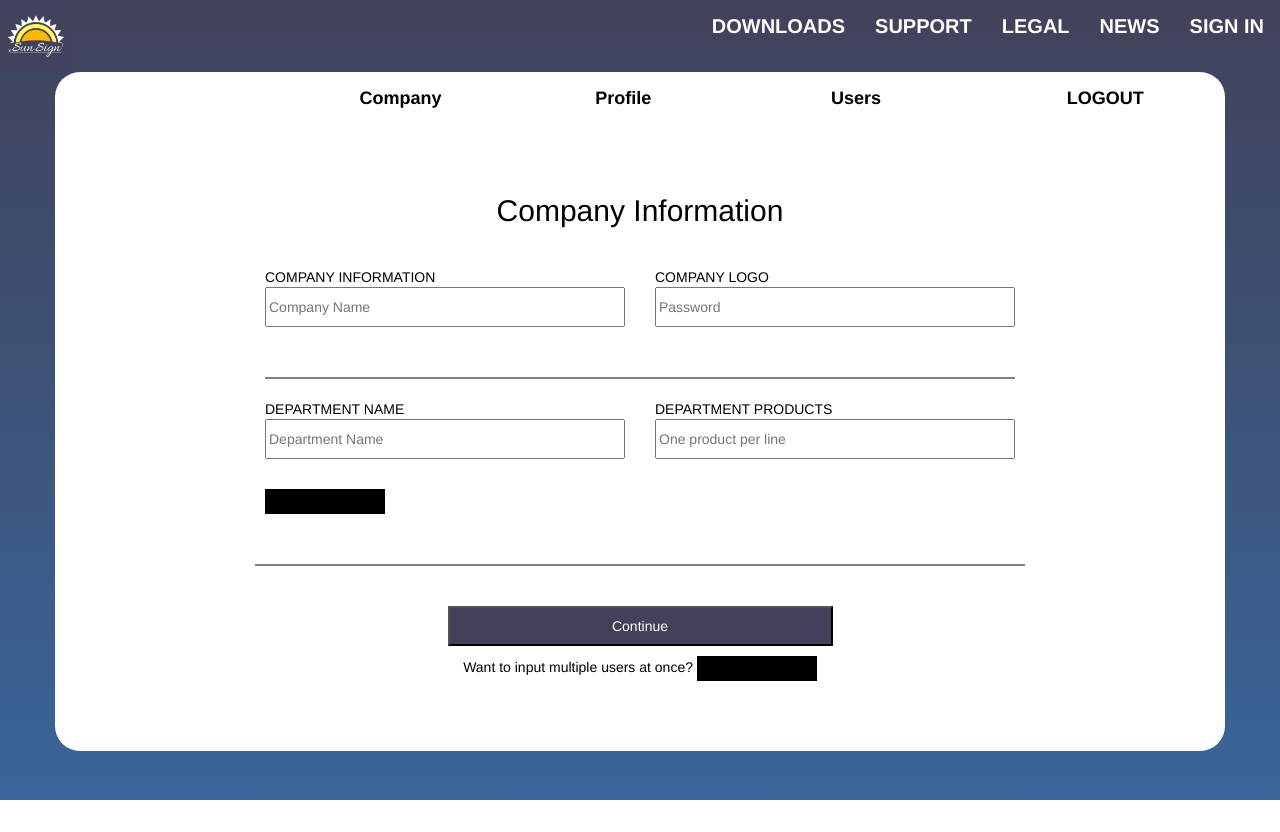
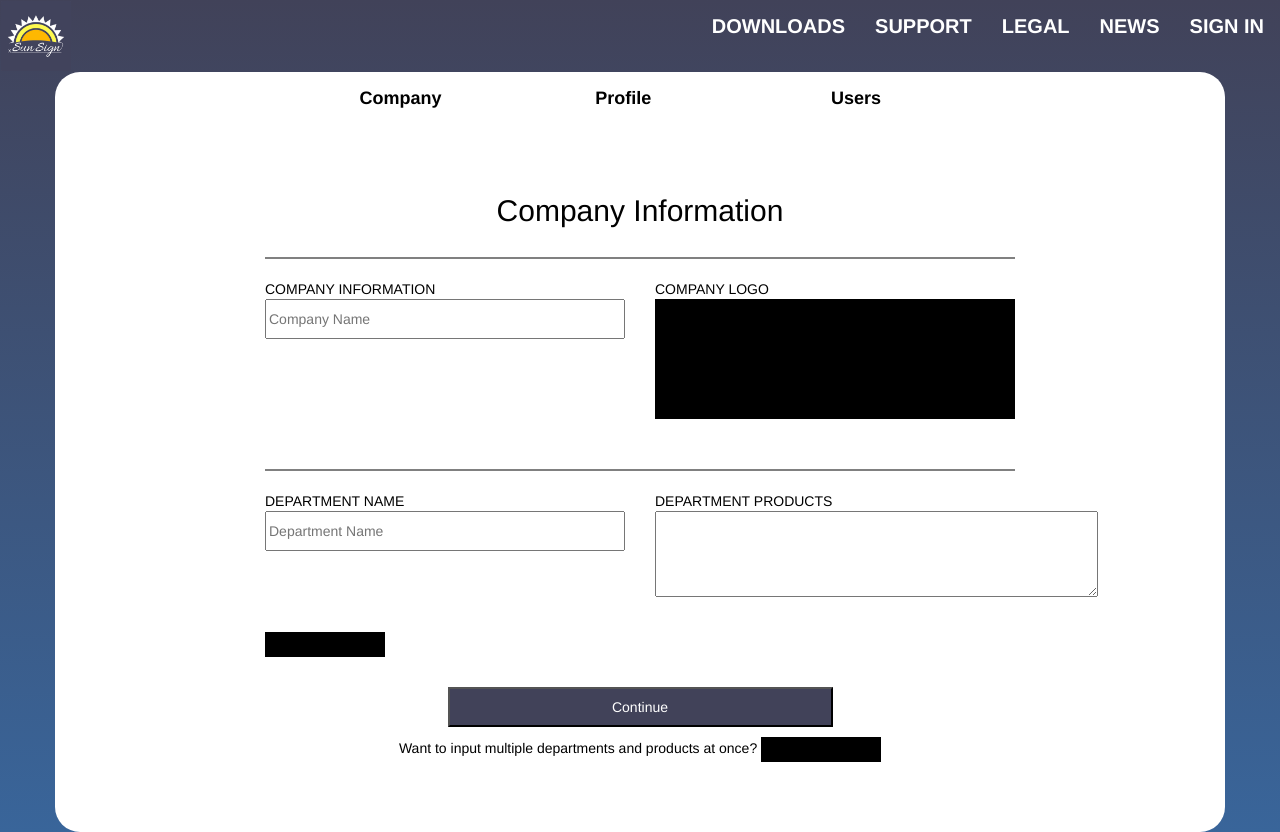
Before and after one commit to chang5CAL/DemoSite, a PHP site: page /demo/adminCompany.html in a window 1280 px wide. Before the commit the page ends 800 px from the top, so only its background shows below. Run offline with PHP 8.4, Linux system fonts and the light colour scheme; some libraries are stand-ins or nearby versions.

Commit message:
Finished company info page

```diff
--- a/demo/adminCompany.html
+++ b/demo/adminCompany.html
@@ -24,7 +24,7 @@
 				</div>
 			</div>
 
-			<div class="row">
+			<div class="row header-row">
 				<div class="col-md-offset-2 col-md-8">
 					<h2>
 						<p>Company Information</p>
@@ -33,8 +33,8 @@
 			</div>
 
 			<div class="row">
-
 				<div class="col-md-offset-2 col-md-8">
+				<hr />
 					<div class="row">
 						<div class="col-md-6">
 							COMPANY INFORMATION
@@ -45,7 +45,7 @@
 						<div class="col-md-6">
 							COMPANY LOGO
 							<br>
-							<input id="email-re" type="password" name="password" placeholder="Password">
+							<img src="img/temp.png" width=100% height=120px>
 						</div>
 					</div>
 
@@ -59,7 +59,7 @@
 						<div class="col-md-6">
 							DEPARTMENT PRODUCTS
 							<br>
-							<input id="products" type="text" name="products" placeholder="One product per line">
+							<textarea rows="4" cols="52"></textarea>
 						</div>
 					</div>
 
@@ -72,12 +72,10 @@
 
 			<footer class="row">
 				<div class="col-md-offset-2 col-md-8" class="content">
-					<hr />
 					<p>
-						<br>
 						<input id="signup-btn" class="button" type="button" name="placeholder" value="Continue" size=50>
 					</p>
-					<p>Want to input multiple users at once? <a><img src="img/temp.png" width=120 height=25></a></p>
+					<p>Want to input multiple departments and products at once? <a><img src="img/temp.png" width=120 height=25></a></p>
 				</div>
 			</footer>
 		</div>
--- a/demo/adminUsers.html
+++ b/demo/adminUsers.html
@@ -24,7 +24,7 @@
 				</div>
 			</div>
 
-			<div class="row">
+			<div class="row header-row">
 				<div class="col-md-offset-2 col-md-8">
 					<h2>
 						<p>Add Users</p>
--- a/demo/css/login.css
+++ b/demo/css/login.css
@@ -115,3 +115,7 @@ hr {
 	color:black;
 	align:right;
 }
+
+.header-row {
+	padding-bottom: 0px;
+}
--- a/demo/templates/adminNav.html
+++ b/demo/templates/adminNav.html
@@ -15,11 +15,5 @@
           <li><a href="adminUsers.html"><b class="admin-nav-font">Users</b></a></li>
         </ul>
     </div>
-
-    <div class="col-md-offset-10">
-        <ul class="nav navbar-nav admin-nav-font">
-          <li><a href="logout.html"><b class="admin-nav-font">LOGOUT</b></a></li>
-        </ul>
-    </div>
   </div>
 </nav>
```
